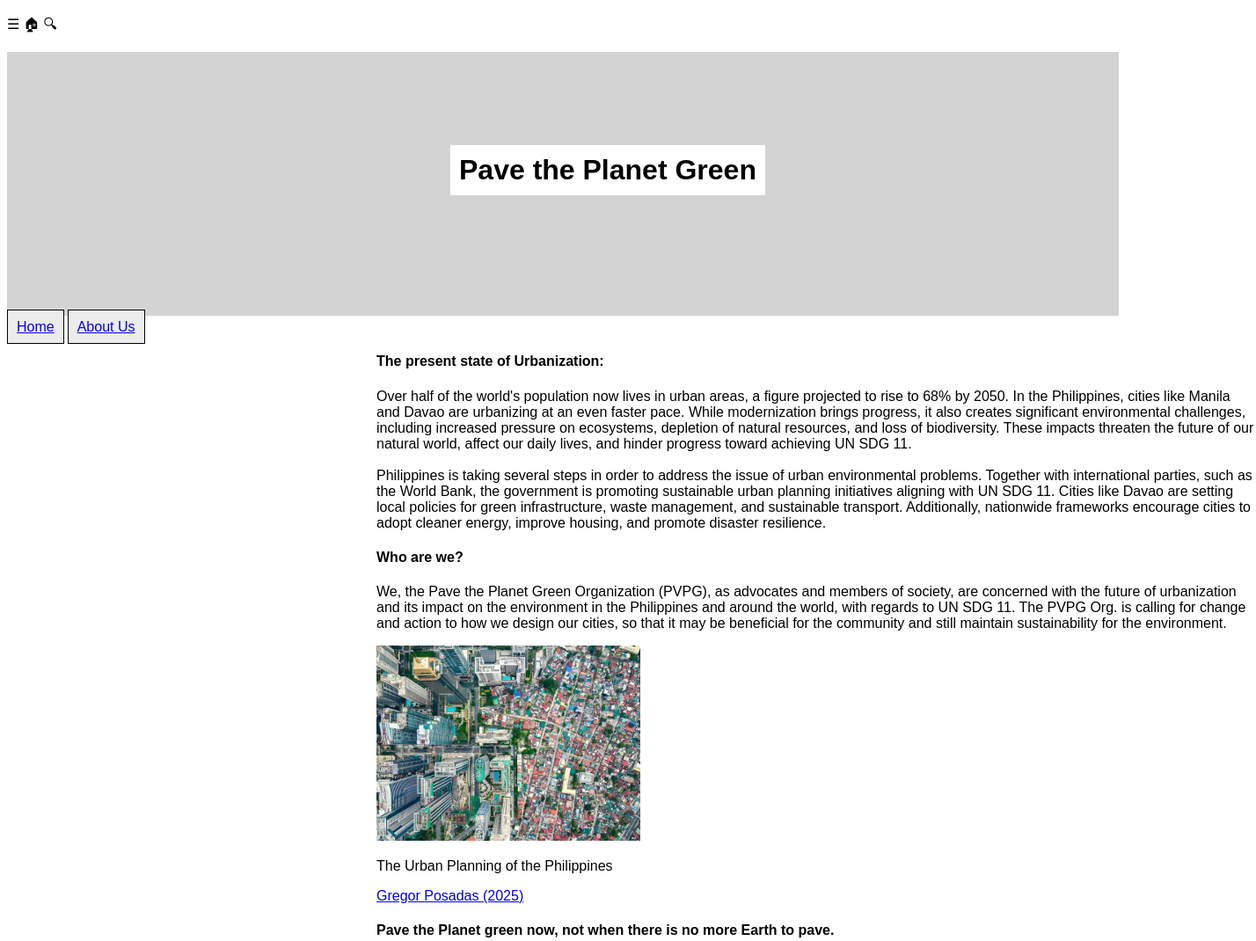
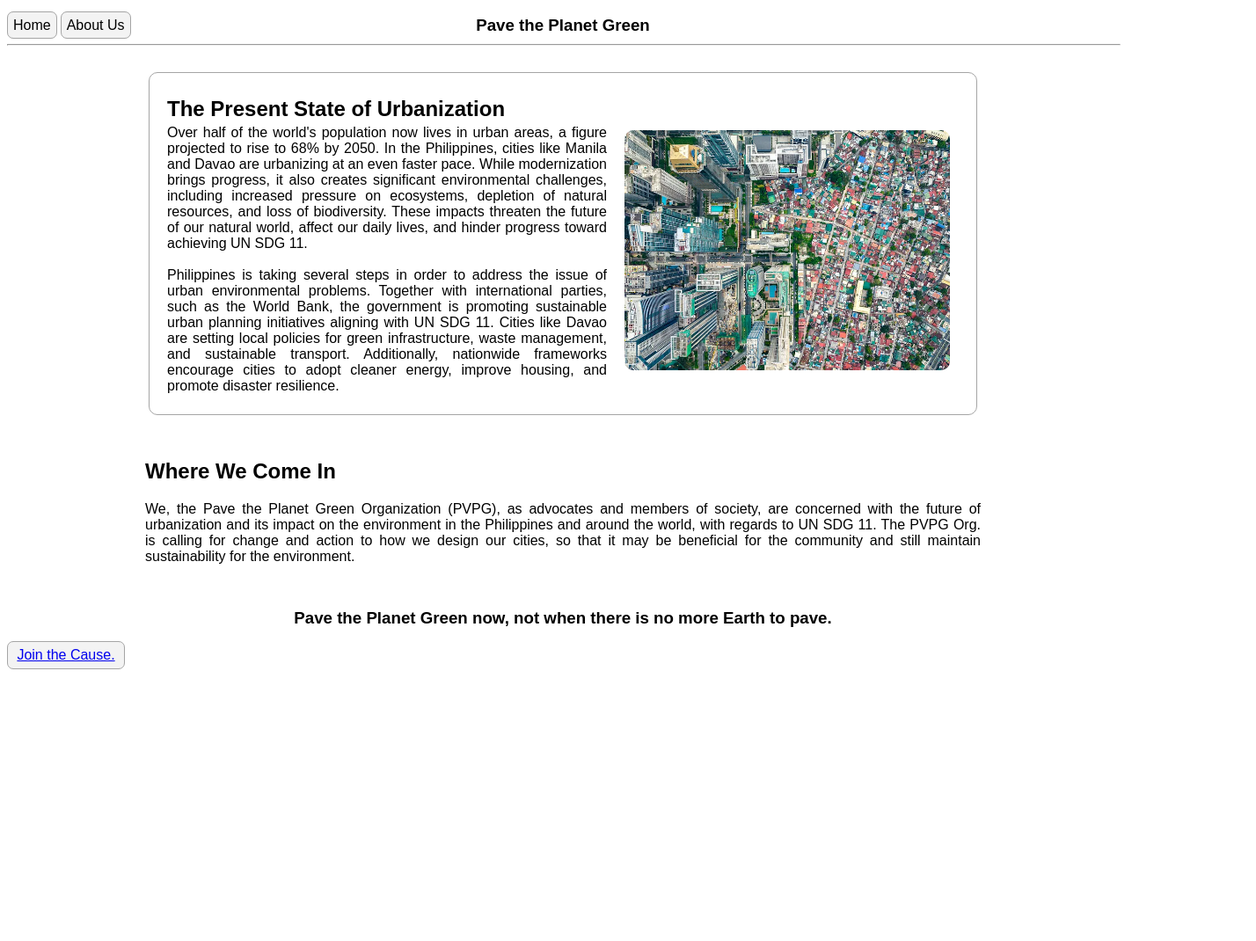
Before and after one commit to arya-mitmug/pm2, a plain HTML site: page index.html in a window 1280 px wide. Shown: the top 1070 px of the page at 88% size, 1428 px wide, since content can reach past the window. After the commit the page ends 800 px from the top, so only its background shows below. Drawn offline with Linux system fonts and the light colour scheme.

Commit message:
Add files via upload

```diff
--- a/about.css
+++ b/about.css
@@ -1,54 +1,61 @@
-.navi{
-    margin-left: 0px;
-    font-family: Arial, Helvetica, sans-serif;
+.header {
+  display: flex;
+  justify-content: center;
+  align-items: center;
+  position: relative;
 }
 
-h2{
-    margin-left: 420px;
-    font-family: Arial, Helvetica, sans-serif;
+.nav-left {
+  position: absolute;
+  left: 0;
 }
 
-h4{
-    margin-left: 420px;
+#heading {
     font-family: Arial, Helvetica, sans-serif;
-}
-
-
-p{
-    margin-left: 420px;
-    font-family: Arial, Helvetica, sans-serif;
-    width: 1000px;
-}
-
-a{
-    font-family: Arial, Helvetica, sans-serif;
-}
-
-.about{
-    display: flex;
-    align-items: flex-start;
-    width: 800px;
-    gap: 20px;
-}
-
-.about .text{
-    flex: 1;
-}
-
-.about img{
-    width: 120px;
-    border-radius: 5px;
-}
-
-.links{
-    padding-left: 420px;
-    font-family: Arial, Helvetica, sans-serif;
+    font-weight: bold;
+    margin-top: 10px;
+    margin-bottom: 10px;
+    text-align: center;
 }
 
 .navigation {
+    font-family: Arial, Helvetica, sans-serif;
     text-align: center;
-    background-color: rgb(236, 236, 236);
-    border: 1px solid black;
-    padding: 10px;
-    width: 110px;
+    width: 120px;
+    color: black;
+    background-color: rgb(243, 243, 243);
+    border: 1px, solid, rgb(165, 165, 165);
+    border-radius: 7px;
+    padding: 6px;
+    text-decoration: none;
 }
+
+hr {
+    color: gray;
+    size: 2px;
+    width: 100%;
+    margin: 0;
+}
+
+.firstdiv {
+    font-family: Arial, Helvetica, sans-serif;
+    text-align: justify;
+    width: 950px;
+    margin: auto;
+
+}
+
+h2 {
+  margin-bottom: 4px;
+}
+
+p {
+  margin-top: 4px;
+}
+
+.line {
+    color: gray;
+    size: 2px;
+    width: 100vw;
+    margin: 5px auto;
+}
--- a/index.css
+++ b/index.css
@@ -1,60 +1,89 @@
-.navi{
-    margin-left: 0px;
-    font-family: Arial, Helvetica, sans-serif;
+.header {
+  display: flex;
+  justify-content: center;
+  align-items: center;
+  position: relative;
 }
 
-
-h1{
-    text-align: center;
-    font-family: Arial, Helvetica, sans-serif;
+.nav-left {
+  position: absolute;
+  left: 0;
 }
 
-h4{
-    margin-left: 420px;
+#heading {
     font-family: Arial, Helvetica, sans-serif;
-}
-
-
-p{
-    margin-left: 420px;
-    font-family: Arial, Helvetica, sans-serif;
-    width: 1000px;
-}
-
-a{
-    font-family: Arial, Helvetica, sans-serif;
-}
-
-.title{
-    position: absolute;
-    top: 18%;
-    left: 40%;
-    background-color: white;
-    padding: 10px;
+    font-weight: bold;
+    margin-top: 10px;
+    margin-bottom: 10px;
+    text-align: center;
 }
 
 .navigation {
+    font-family: Arial, Helvetica, sans-serif;
     text-align: center;
-    background-color: rgb(236, 236, 236);
-    border: 1px solid black;
-    padding: 10px;
-    width: 110px;
+    width: 120px;
+    color: black;
+    background-color: rgb(243, 243, 243);
+    border: 1px, solid, rgb(165, 165, 165);
+    border-radius: 7px;
+    padding: 6px;
+    text-decoration: none;
 }
 
-.links{
-    padding-left: 420px;
-    font-family: Arial, Helvetica, sans-serif;
+hr {
+    color: gray;
+    size: 2px;
+    width: 100%;
+    margin: 0;
 }
 
-#button{
+.firstdiv {
+    font-family: Arial, Helvetica, sans-serif;
     text-align: justify;
-    font-style: bold;
-    background-color: rgb(236, 236, 236);
-    border: 1px solid black;
-    padding: 10px;
-    width: 110px;
+    width: 930px;
+    margin: auto;
+    border: 1px, solid, rgb(165, 165, 165);
+    border-radius: 10px;
+    width: 910px;
+    padding: 20px;
+    padding-top: 7px;
+    padding-right: 10px;
+    padding-bottom: 7px;
+    margin-top: 30px;
+    margin-bottom: 50px;
 }
 
-#bgimg {
-    padding-left: 420px;
+#head1 {
+    margin-bottom: 4px;
 }
+
+#p1 {
+    margin-top: 4px;
+}
+
+img {
+    float: right;
+    margin: 20px;
+    margin-top: 58px;
+    border-radius: 10px;
+}
+
+.seconddiv {
+    font-family: Arial, Helvetica, sans-serif;
+    text-align: justify;
+    width: 950px;
+    margin: auto;
+    margin-top: 30px;
+    margin-bottom: 50px;
+}
+
+#action {
+    font-family: Arial, Helvetica, sans-serif;
+    width: 950px;
+    margin: auto;
+    width: 800px;
+    margin-top: 25px;
+    margin-bottom: 15px;
+    font-weight: bold;
+    text-align: center;
+}
--- a/index.html
+++ b/index.html
@@ -8,32 +8,34 @@
     <link rel="stylesheet" href="index.css">
 </head>
 <body>
-    <p class="navi">☰ 🏠︎ 🔍︎</p>
 
-    <div>
-        <h1 class="title">Pave the Planet Green</h1>
-        <img src="placeholder.png" width=100% height="300px"> <br>
+    <div class="header">
+        <div class="nav-left">
+            <a class="navigation" href="index.html">Home</a>
+            <a class="navigation" href="about.html">About Us</a>
+         </div>
+
+        <h3 id="heading">Pave the Planet Green</h3>
     </div>
 
+    <hr>
 
-    <a class="navigation" href="index.html">Home</a>
-    <a class="navigation" href="about.html">About Us</a>
+    <div class="firstdiv">
+        <img src="phplanning.webp" style="width: 370px">
+        <h2 id="head1">The Present State of Urbanization</h2>
+        <p id="p1">Over half of the world's population now lives in urban areas, a figure projected to rise to 68% by 2050. In the Philippines, cities like Manila and Davao are urbanizing at an even faster pace. While modernization brings progress, it also creates significant environmental challenges, including increased pressure on ecosystems, depletion of natural resources, and loss of biodiversity. These impacts threaten the future of our natural world, affect our daily lives, and hinder progress toward achieving UN SDG 11. <br> <br> Philippines is taking several steps in order to address the issue of urban environmental problems. Together with international parties, such as the World Bank, the government is promoting sustainable urban planning initiatives aligning with UN SDG 11. Cities like Davao are setting local policies for green infrastructure, waste management, and sustainable transport. Additionally, nationwide frameworks encourage cities to adopt cleaner energy, improve housing, and promote disaster resilience.</p>
+    </div>
 
+    <div class="seconddiv">
+        <h2>Where We Come In</h4>
+        <p>We, the Pave the Planet Green Organization (PVPG), as advocates and members of society, are concerned with the future of urbanization and its impact on the environment in the Philippines and around the world, with regards to UN SDG 11. The PVPG Org. is calling for change and action to how we design our cities, so that it may be beneficial for the community and still maintain sustainability for the environment.</p>
+    </div>
 
-    <h4>The present state of Urbanization:</h4>
-    <p>Over half of the world's population now lives in urban areas, a figure projected to rise to 68% by 2050. In the Philippines, cities like Manila and Davao are urbanizing at an even faster pace. While modernization brings progress, it also creates significant environmental challenges, including increased pressure on ecosystems, depletion of natural resources, and loss of biodiversity. These impacts threaten the future of our natural world, affect our daily lives, and hinder progress toward achieving UN SDG 11. <br> <br> Philippines is taking several steps in order to address the issue of urban environmental problems. Together with international parties, such as the World Bank, the government is promoting sustainable urban planning initiatives aligning with UN SDG 11. Cities like Davao are setting local policies for green infrastructure, waste management, and sustainable transport. Additionally, nationwide frameworks encourage cities to adopt cleaner energy, improve housing, and promote disaster resilience. </p>
+    <h3 id="action">Pave the Planet Green now, not when there is no more Earth to pave.</h3>
 
+    <div class="navigation">
+        <a href="about.html">Join the Cause.</a>
+    </div>
 
-    <h4>Who are we?</h4>
-    <p>We, the Pave the Planet Green Organization (PVPG), as advocates and members of society, are concerned with the future of urbanization and its impact on the environment in the Philippines and around the world, with regards to UN SDG 11. The PVPG Org. is calling for change and action to how we design our cities, so that it may be beneficial for the community and still maintain sustainability for the environment.
-    </p>
-
-    <img id="bgimg" src="phplanning.webp" width="300px">
-    <P>The Urban Planning of the Philippines</P>
-    <a class="links" href="https://medium.com/@gregorposadas/a-critique-of-urban-planning-in-the-philippines-b86d2097afa7">Gregor Posadas (2025)</a>
-
-    <h4>Pave the Planet green now, not when there is no more Earth to pave.</h4>
-
-    <p id="button">Join the cause.</p>
 </body>
 </html>
```
Also changed, not shown: about.html (+14 -22 lines).
